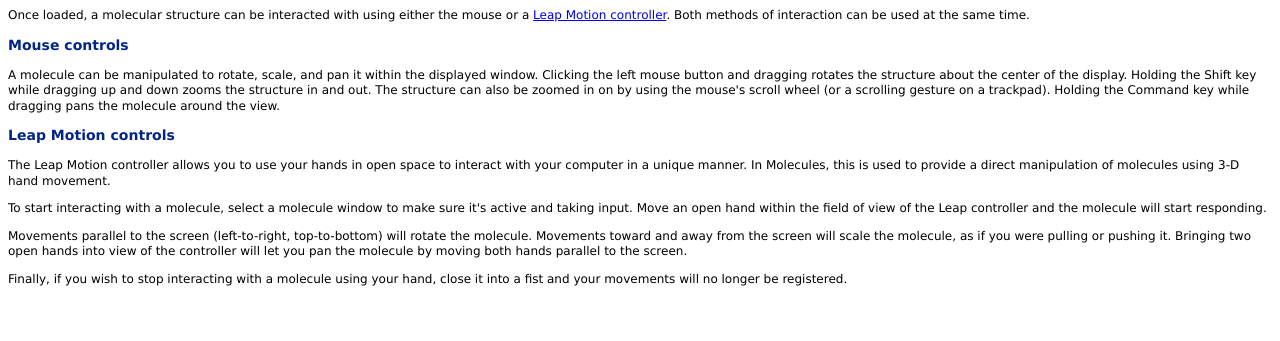
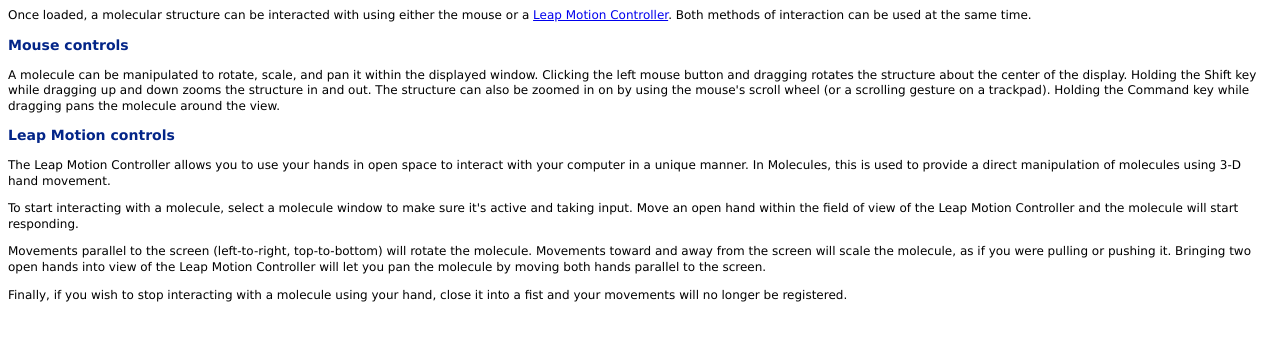
Before and after one commit to BradLarson/MoleculesMac, a plain HTML site: page Molecules Desktop/Molecules Help/controls.html in a window 1280 px wide. Shown: the part 71-412 px from the top of the page. Drawn offline with Linux system fonts and the light colour scheme.

Commit message:
Fixed a crash in the rendering pipeline, improved the initial ambient occlusion rendering speed, fixed wording in the help, and added an indication of which molecule is selected from the control panel.

```diff
--- a/Molecules Desktop/Molecules Help/controls.html
+++ b/Molecules Desktop/Molecules Help/controls.html
@@ -13,15 +13,15 @@
 
 	<h4><a href="index.html">Molecules Help</a> | <b>Mouse and Leap Motion Controls</b></h4>
 	<h1>Mouse and Leap Motion Controls</h1>
-	<p>Once loaded, a molecular structure can be interacted with using either the mouse or a <a href="https://www.leapmotion.com">Leap Motion controller</a>. Both methods of interaction can be used at the same time.</p>
+	<p>Once loaded, a molecular structure can be interacted with using either the mouse or a <a href="https://www.leapmotion.com">Leap Motion Controller</a>. Both methods of interaction can be used at the same time.</p>
 
 	<h3>Mouse controls</h3>
 	<p>A molecule can be manipulated to rotate, scale, and pan it within the displayed window. Clicking the left mouse button and dragging rotates the structure about the center of the display. Holding the Shift key while dragging up and down zooms the structure in and out. The structure can also be zoomed in on by using the mouse's scroll wheel (or a scrolling gesture on a trackpad). Holding the Command key while dragging pans the molecule around the view.</p>
 
 	<h3>Leap Motion controls</h3>
-	<p>The Leap Motion controller allows you to use your hands in open space to interact with your computer in a unique manner. In Molecules, this is used to provide a direct manipulation of molecules using 3-D hand movement.</p>
-	<p>To start interacting with a molecule, select a molecule window to make sure it's active and taking input. Move an open hand within the field of view of the Leap controller and the molecule will start responding.</p>
-	<p>Movements parallel to the screen (left-to-right, top-to-bottom) will rotate the molecule. Movements toward and away from the screen will scale the molecule, as if you were pulling or pushing it. Bringing two open hands into view of the controller will let you pan the molecule by moving both hands parallel to the screen.</p>
+	<p>The Leap Motion Controller allows you to use your hands in open space to interact with your computer in a unique manner. In Molecules, this is used to provide a direct manipulation of molecules using 3-D hand movement.</p>
+	<p>To start interacting with a molecule, select a molecule window to make sure it's active and taking input. Move an open hand within the field of view of the Leap Motion Controller and the molecule will start responding.</p>
+	<p>Movements parallel to the screen (left-to-right, top-to-bottom) will rotate the molecule. Movements toward and away from the screen will scale the molecule, as if you were pulling or pushing it. Bringing two open hands into view of the Leap Motion Controller will let you pan the molecule by moving both hands parallel to the screen.</p>
 	<p>Finally, if you wish to stop interacting with a molecule using your hand, close it into a fist and your movements will no longer be registered.</p>
 
 </body>
```
Also changed, not shown: Molecules Desktop/Molecules Help/aboutmolecules.html (+1 -1 lines), 6 other files.
